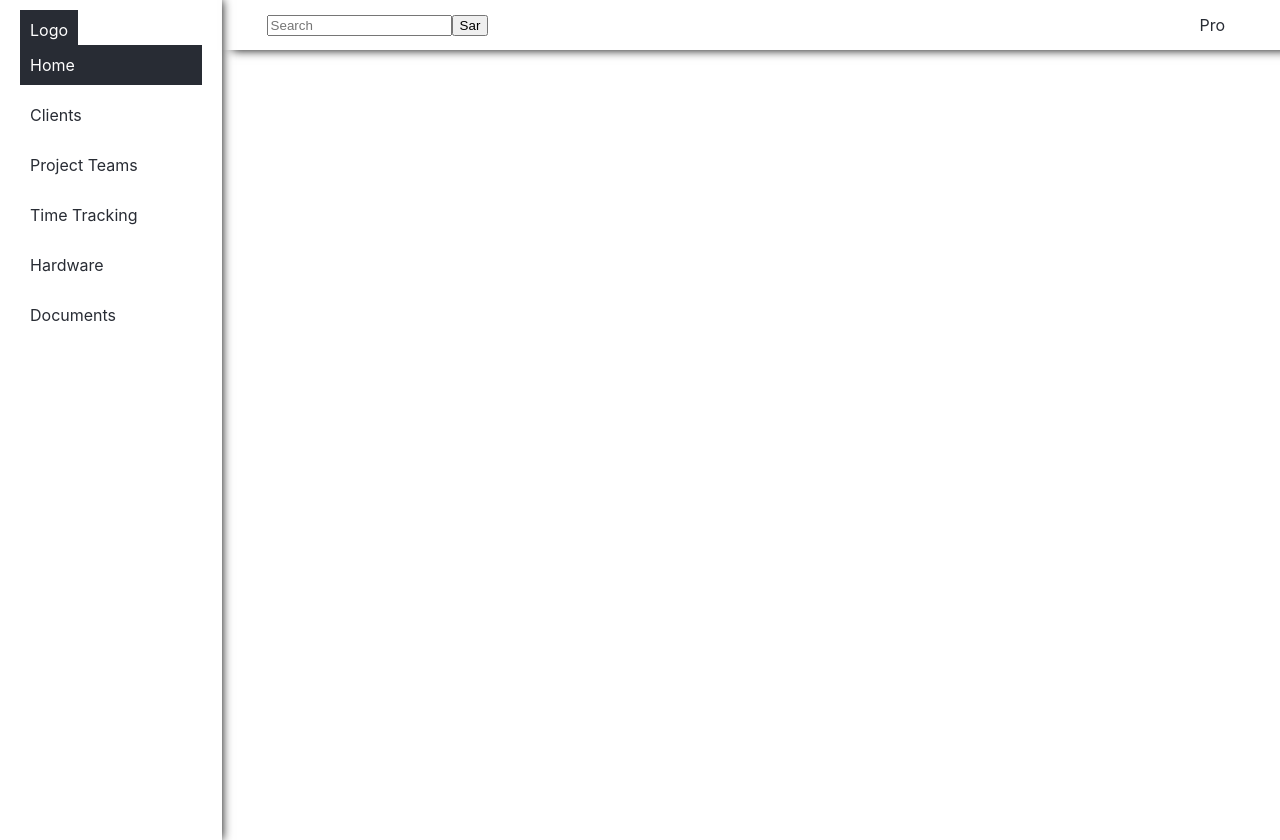
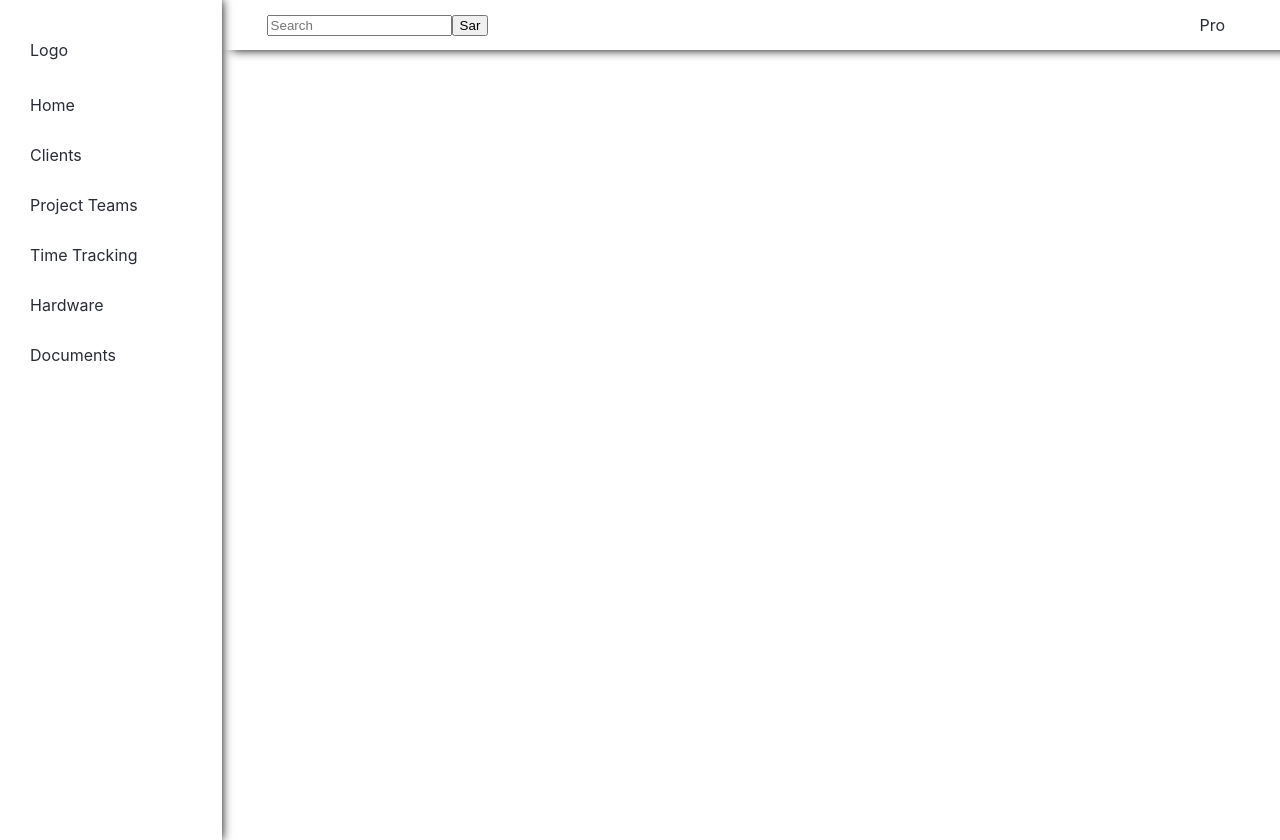
Before and after one commit to Naggenda/AdminDashboard, a React (Create React App) app: page / in a window 1280 px wide. Built offline with nearby package versions, Linux system fonts and the light colour scheme.

Commit message:
first commit

```diff
--- a/src/App.css
+++ b/src/App.css
@@ -16,6 +16,10 @@
 
 .navbar-fixed{
   display: flex;
+}
+
+.logo-sect{
+  padding: 20px 0;
 }
 
 .active{
--- a/src/Layout/Navbar.jsx
+++ b/src/Layout/Navbar.jsx
@@ -5,9 +5,9 @@ const Navbar = () => {
   return (
     <div className="sidenav">
       <div className="logo-sect">
-      <NavLink to="/">Logo</NavLink>
+      <NavLink to="/home">Logo</NavLink>
       </div>
-      <NavLink to="/">Home</NavLink>
+      <NavLink to="/home">Home</NavLink>
       <NavLink to="/clients">Clients</NavLink>
       <NavLink to="/teams">Project Teams</NavLink>
       <NavLink to="/track">Time Tracking</NavLink>
```
